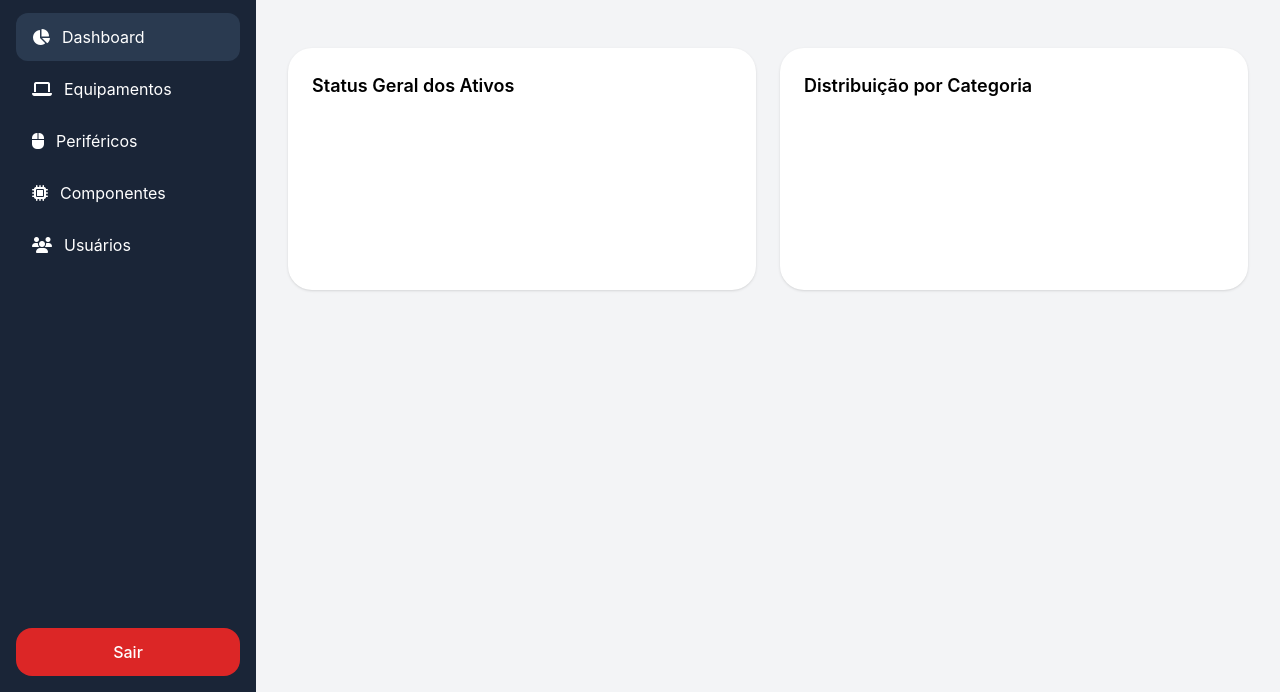
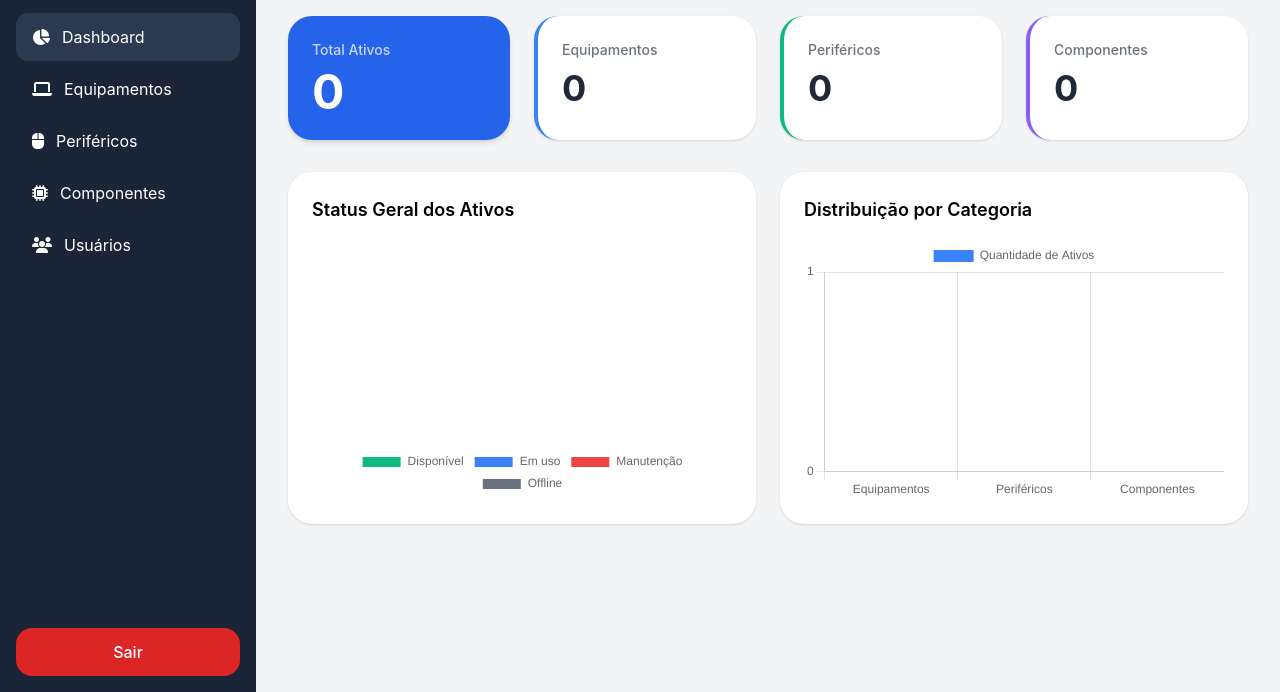
Before and after one commit to luizhf-ribeiro/controle-inventario, a website: page public/dashboard.html in a window 1280 px wide. Shown: the part 108-800 px from the top of the page. Drawn offline with nearby package versions, Linux system fonts and the light colour scheme; no server answers.

Commit message:
Fix: limpando calculo de NaN do dashboard e tratando arrays nulos

```diff
--- a/public/dashboard.html
+++ b/public/dashboard.html
@@ -14,7 +14,6 @@
 </head>
 <body class="bg-gray-100 flex h-screen">
 
-    <!-- Sidebar -->
     <div class="w-64 bg-[#1a2537] text-white flex flex-col">
         <div class="p-6 border-b border-[#2a3a50]">
             <div class="text-2xl font-bold">Hepta / Cetesb</div>
@@ -44,13 +43,11 @@
             <div class="grid grid-cols-1 md:grid-cols-4 gap-6" id="cardsContainer"></div>
 
             <div class="grid grid-cols-1 lg:grid-cols-2 gap-6 mt-8">
-                <!-- Status Geral -->
                 <div class="bg-white rounded-3xl p-6 shadow">
                     <h3 class="font-semibold text-lg mb-4">Status Geral dos Ativos</h3>
                     <canvas id="statusChart"></canvas>
                 </div>
 
-                <!-- Distribuição por Categoria -->
                 <div class="bg-white rounded-3xl p-6 shadow">
                     <h3 class="font-semibold text-lg mb-4">Distribuição por Categoria</h3>
                     <canvas id="categoriaChart"></canvas>
@@ -60,7 +57,9 @@
     </div>
 
     <script>
-        let currentUser = JSON.parse(localStorage.getItem('currentUser') || '{"nome":"Usuário","cargo":"Analista"}');
+        let currentUser = JSON.parse(localStorage.getItem('currentUser') || '{"nome":"Luiz Ribeiro","cargo":"Administrador"}');
+        let statusChartInstance = null;
+        let categoriaChartInstance = null;
 
         function updateUserHeader() {
             document.getElementById('userHeader').innerHTML = `
@@ -74,47 +73,51 @@
 
         async function carregarDashboard() {
             try {
-                const [eqRes, periRes, compRes] = await Promise.all([
-                    fetch('/api/equipamentos'),
-                    fetch('/api/perifericos'),
-                    fetch('/api/componentes')
+                // Função auxiliar para capturar dados tratando erros individuais por endpoint vazios
+                const fetchSeguro = async (url) => {
+                    try {
+                        const res = await fetch(url);
+                        if (!res.ok) return [];
+                        const data = await res.json();
+                        return Array.isArray(data) ? data : [];
+                    } catch (e) {
+                        console.warn(`⚠️ Falha ao buscar dados da rota: ${url}`);
+                        return [];
+                    }
+                };
+
+                // Execução em paralelo
+                const [equipamentos, perifericos, componentes] = await Promise.all([
+                    fetchSeguro('/api/equipamentos'),
+                    fetchSeguro('/api/perifericos'),
+                    fetchSeguro('/api/componentes')
                 ]);
-
-                const equipamentos = await eqRes.json();
-                const perifericos = await periRes.json();
-                const componentes = await compRes.json();
 
                 const total = equipamentos.length + perifericos.length + componentes.length;
 
-                // Cards
+                // Renderização segura dos Cards Informativos
                 document.getElementById('cardsContainer').innerHTML = `
-                    <div class="bg-blue-600 text-white rounded-3xl p-6">
-                        <p class="text-sm opacity-75">Total Ativos</p>
-                        <p class="text-5xl font-bold mt-2">${total}</p>
+                    <div class="bg-blue-600 text-white rounded-3xl p-6 shadow-md">
+                        <p class="text-sm opacity-75 font-medium">Total Ativos</p>
+                        <p class="text-5xl font-bold mt-2" id="cardTotal">${total}</p>
                     </div>
-                    <div class="bg-white rounded-3xl p-6 shadow">
-                        <p class="text-sm text-gray-500">Equipamentos</p>
-                        <p class="text-4xl font-bold mt-2">${equipamentos.length}</p>
+                    <div class="bg-white rounded-3xl p-6 shadow border-l-4 border-blue-500">
+                        <p class="text-sm text-gray-500 font-medium">Equipamentos</p>
+                        <p class="text-4xl font-bold mt-2 text-gray-800">${equipamentos.length}</p>
                     </div>
-                    <div class="bg-white rounded-3xl p-6 shadow">
-                        <p class="text-sm text-gray-500">Periféricos</p>
-                        <p class="text-4xl font-bold mt-2">${perifericos.length}</p>
+                    <div class="bg-white rounded-3xl p-6 shadow border-l-4 border-emerald-500">
+                        <p class="text-sm text-gray-500 font-medium">Periféricos</p>
+                        <p class="text-4xl font-bold mt-2 text-gray-800">${perifericos.length}</p>
                     </div>
-                    <div class="bg-white rounded-3xl p-6 shadow">
-                        <p class="text-sm text-gray-500">Componentes</p>
-                        <p class="text-4xl font-bold mt-2">${componentes.length}</p>
+                    <div class="bg-white rounded-3xl p-6 shadow border-l-4 border-violet-500">
+                        <p class="text-sm text-gray-500 font-medium">Componentes</p>
+                        <p class="text-4xl font-bold mt-2 text-gray-800">${componentes.length}</p>
                     </div>
                 `;
 
-                // Contagem de Status (todos os itens juntos)
+                // Agrupamento estruturado de status de todos os itens cadastrados
                 const todosItens = [...equipamentos, ...perifericos, ...componentes];
-
-                const statusCount = {
-                    'Disponível': 0,
-                    'Em uso': 0,
-                    'Manutenção': 0,
-                    'Offline': 0
-                };
+                const statusCount = { 'Disponível': 0, 'Em uso': 0, 'Manutenção': 0, 'Offline': 0 };
 
                 todosItens.forEach(item => {
                     const status = item.status || 'Offline';
@@ -125,8 +128,21 @@
                     }
                 });
 
-                // Gráfico de Status (Pizza)
-                new Chart(document.getElementById('statusChart'), {
+                renderizarGraficos(statusCount, equipamentos.length, perifericos.length, componentes.length);
+
+            } catch (error) {
+                console.error("Erro crítico ao compilar dados para renderização do painel:", error);
+            }
+        }
+
+        function renderizarGraficos(statusCount, qteEquip, qtePerif, qteComp) {
+            // Destruição prévia das instâncias para evitar duplicação ou sobreposição de hover
+            if (statusChartInstance) statusChartInstance.destroy();
+            if (categoriaChartInstance) categoriaChartInstance.destroy();
+
+            // 1. Instância do Gráfico de Rosca (Status)
+            const ctxStatus = document.getElementById('statusChart');
+            statusChartInstance = new Chart(ctxStatus, {
                 type: 'doughnut',
                 data: {
                     labels: ['Disponível', 'Em uso', 'Manutenção', 'Offline'],
@@ -137,37 +153,36 @@
                             statusCount['Manutenção'],
                             statusCount['Offline']
                         ],
-                            backgroundColor: ['#10b981', '#3b82f6', '#ef4444', '#6b7280']
+                        backgroundColor: ['#10b981', '#3b82f6', '#ef4444', '#6b7280'],
+                        borderWidth: 2
                     }]
                 },
                 options: {
                     responsive: true,
-                        plugins: {
-                            legend: { position: 'bottom' }
-                        }
+                    maintainAspectRatio: false,
+                    plugins: { legend: { position: 'bottom' } }
                 }
             });
 
-                // Gráfico de Barras
-                new Chart(document.getElementById('categoriaChart'), {
+            // 2. Instância do Gráfico de Barras (Categorias)
+            const ctxCategoria = document.getElementById('categoriaChart');
+            categoriaChartInstance = new Chart(ctxCategoria, {
                 type: 'bar',
                 data: {
                     labels: ['Equipamentos', 'Periféricos', 'Componentes'],
                     datasets: [{
-                            label: 'Quantidade',
-                            data: [equipamentos.length, perifericos.length, componentes.length],
-                            backgroundColor: ['#3b82f6', '#10b981', '#8b5cf6']
+                        label: 'Quantidade de Ativos',
+                        data: [qteEquip, qtePerif, qteComp],
+                        backgroundColor: ['#3b82f6', '#10b981', '#8b5cf6'],
+                        borderRadius: 8
                     }]
                 },
                 options: {
                     responsive: true,
-                        scales: { y: { beginAtZero: true } }
+                    maintainAspectRatio: false,
+                    scales: { y: { beginAtZero: true, ticks: { stepSize: 1 } } }
                 }
             });
-
-            } catch (error) {
-                console.error("Erro ao carregar dashboard:", error);
-            }
         }
 
         function logout() {
```
Also changed, not shown: src/index.ts (+5 -5 lines). Lines whose indentation alone changed are shown as unchanged.
